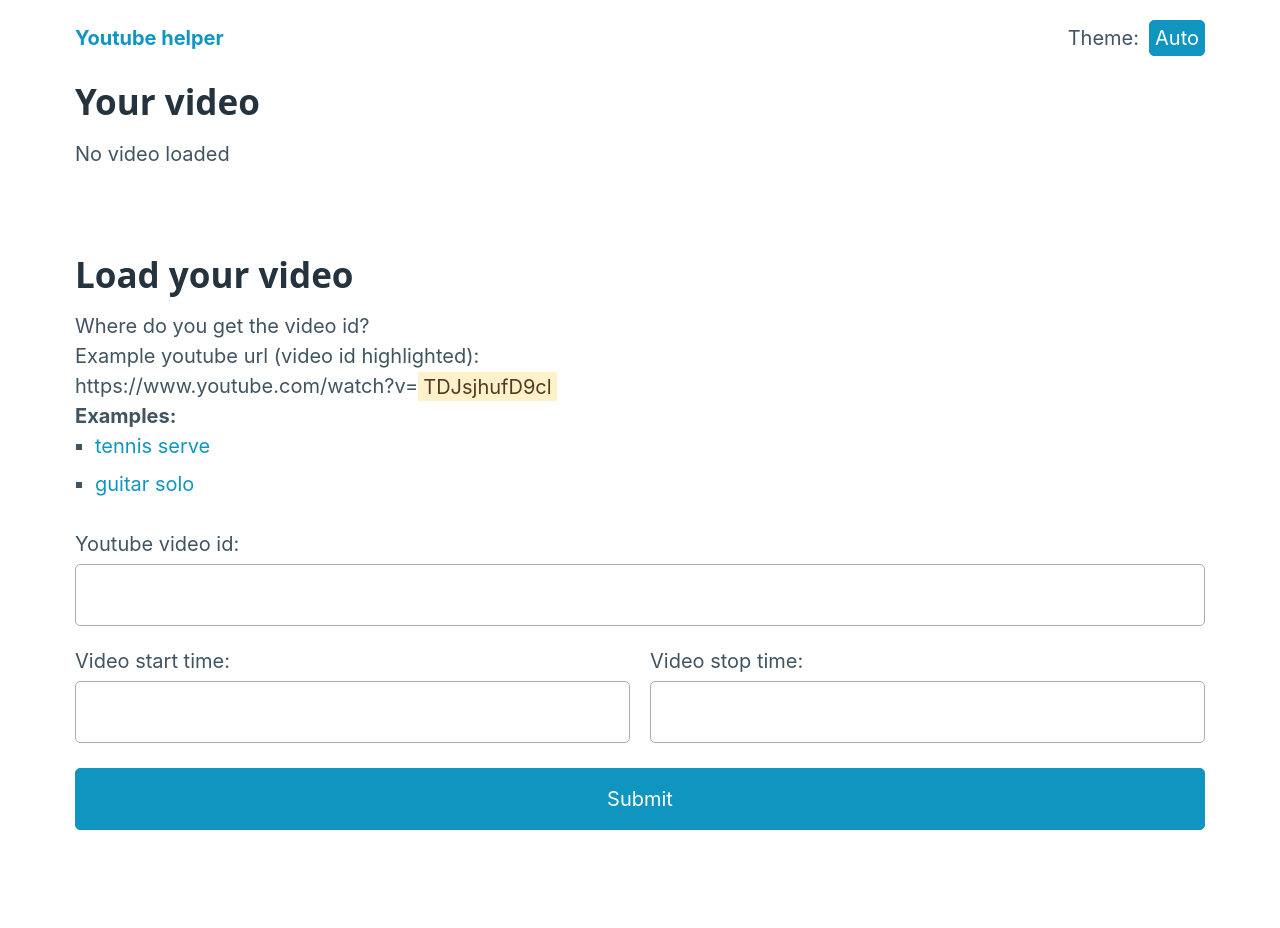
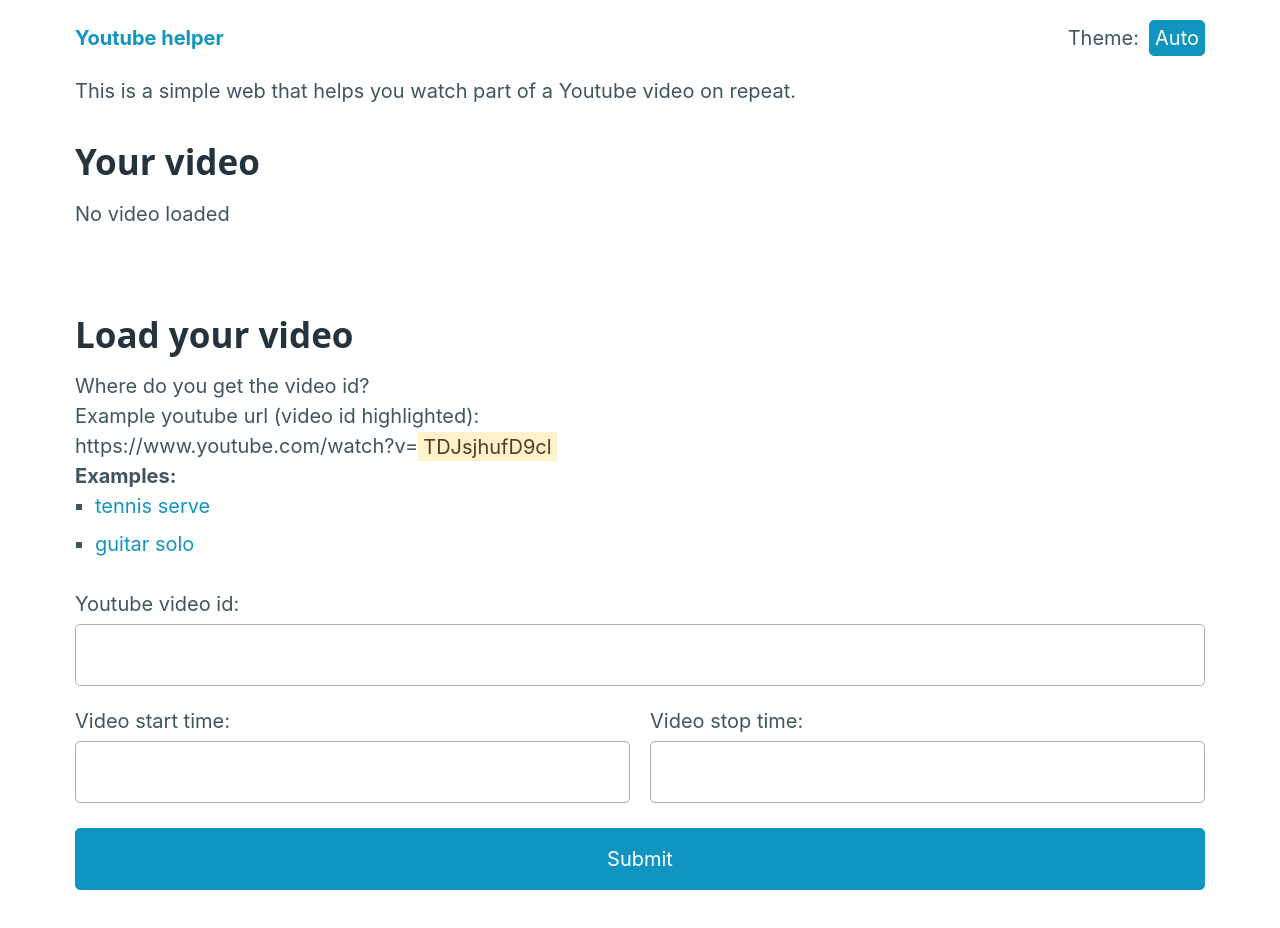
Before and after one commit to ivanalejandro0/youtube-repeat-helper, a React (Create React App) app: page / in a window 1280 px wide. Shown: the top 928 px of the page. Before the commit the page ends 880 px from the top, so only its background shows below. Built offline with nearby package versions, Linux system fonts and the light colour scheme.

Commit message:
Update descriptions

```diff
--- a/public/index.html
+++ b/public/index.html
@@ -7,7 +7,7 @@
     <meta name="theme-color" content="#000000" />
     <meta
       name="description"
-      content="Web site created using create-react-app"
+      content="This is a simple web that helps you watch part of a Youtube video on repeat."
     />
     <link rel="apple-touch-icon" href="%PUBLIC_URL%/logo192.png" />
     <!--
--- a/src/App.tsx
+++ b/src/App.tsx
@@ -41,7 +41,7 @@ export default function App() {
   return (
     <main className="container">
       <ThemeSwitcher />
-
+      <p>This is a simple web that helps you watch part of a Youtube video on repeat.</p>
       <h2>Your video</h2>
       <section>
         { yid
```
Also changed, not shown: public/manifest.json.
